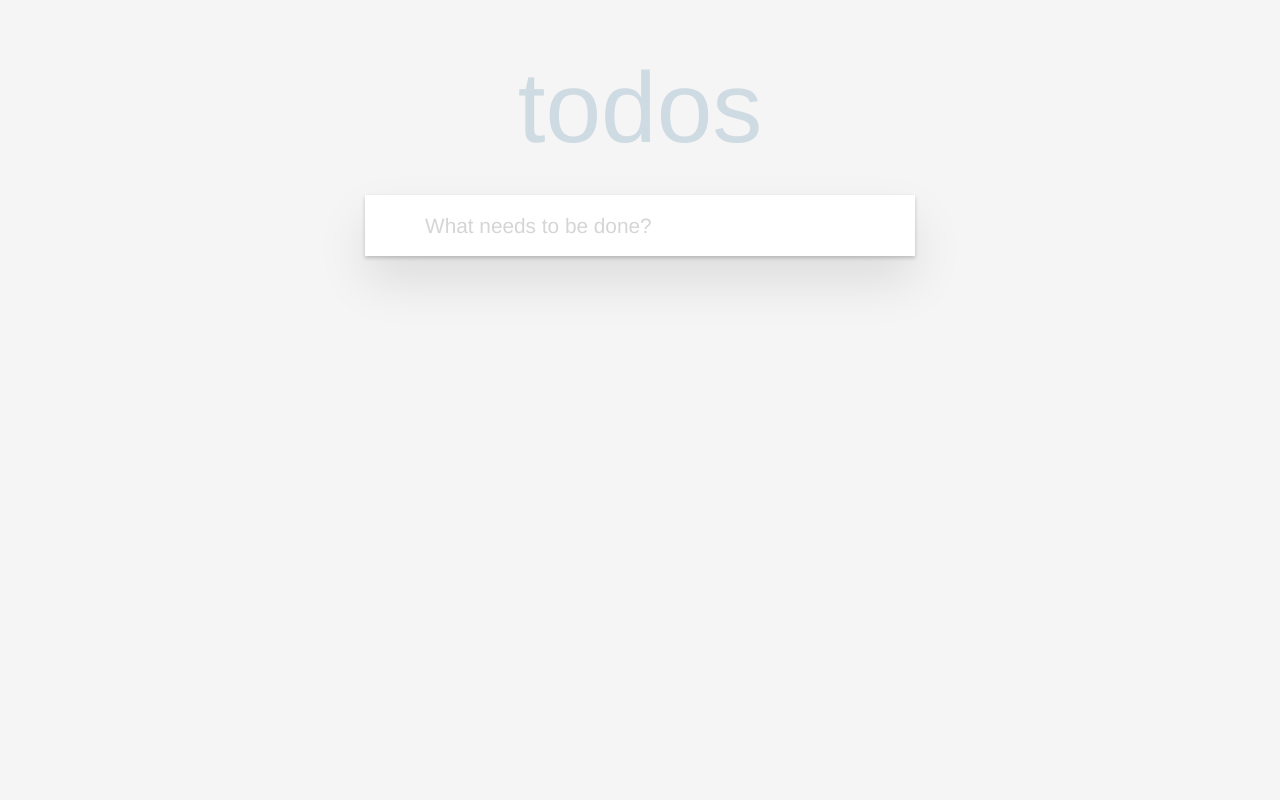
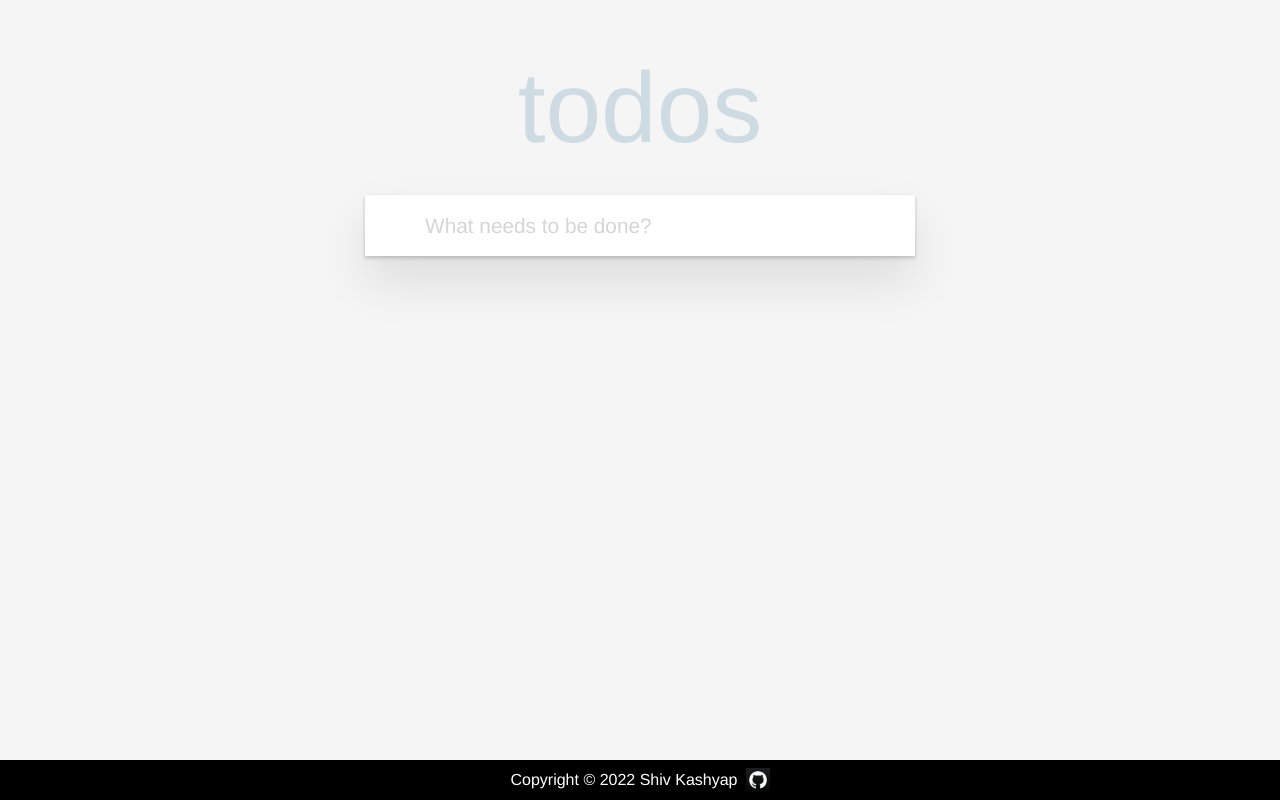
Before and after one commit to shivsgkashyap/TO-DO-LIST, a plain HTML site: page index.html in a window 1280 px wide. Drawn offline with Linux system fonts and the light colour scheme.

Commit message:
Added footer

```diff
--- a/index.html
+++ b/index.html
@@ -41,6 +41,12 @@
         </section>
       </div>
       </main>
+      <footer>
+      <p>Copyright © 2022 Shiv Kashyap</p>
+      <a href="https://github.com/shivsgkashyap" target="_blank">
+        <img src="./images/github.png" alt="Github Logo" />
+      </a>
+    </footer>
 
     <script src="script.js"></script>
   </body>
--- a/stylesheet.css
+++ b/stylesheet.css
@@ -171,3 +171,35 @@ button:active {
   box-shadow: none;
   color: #2c5777;
 }
+
+footer {
+  display: flex;
+  background-color: black;
+  justify-content: center;
+  align-items: center;
+  position: fixed;
+  bottom: 0;
+  left: 0;
+  right: 0;
+  padding: 0.5em;
+  font-weight: 100;
+}
+
+footer p {
+  color: white;
+}
+
+footer a {
+  display: flex;
+  margin-left: 0.5em;
+}
+
+footer img {
+  height: 1.5em;
+  width: 1.5em;
+  transition: transform 0.3s ease-in-out;
+}
+
+footer img:hover {
+  transform: rotate(360deg) scale(1.2);
+}
```
Also changed, not shown: images/github.png (added).
